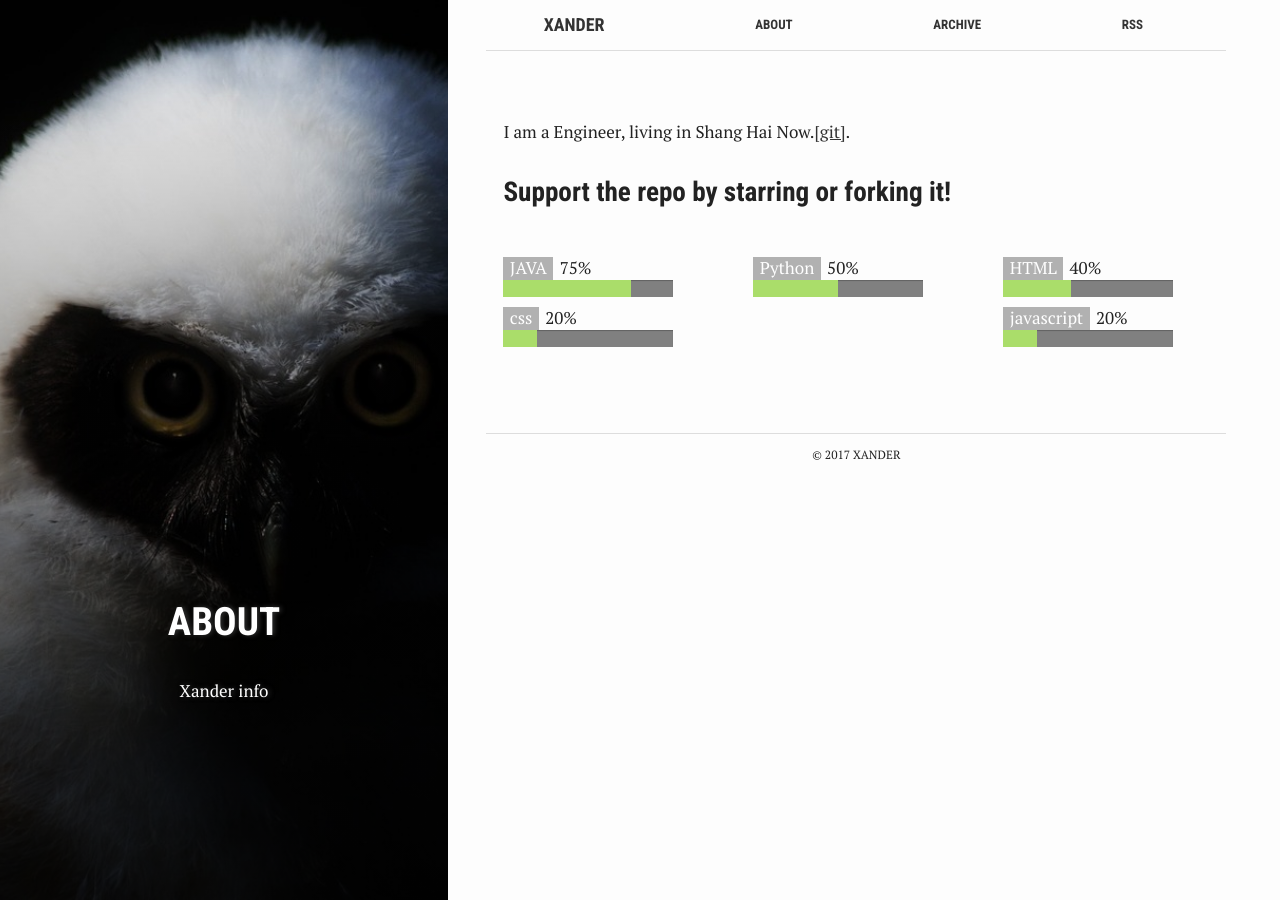
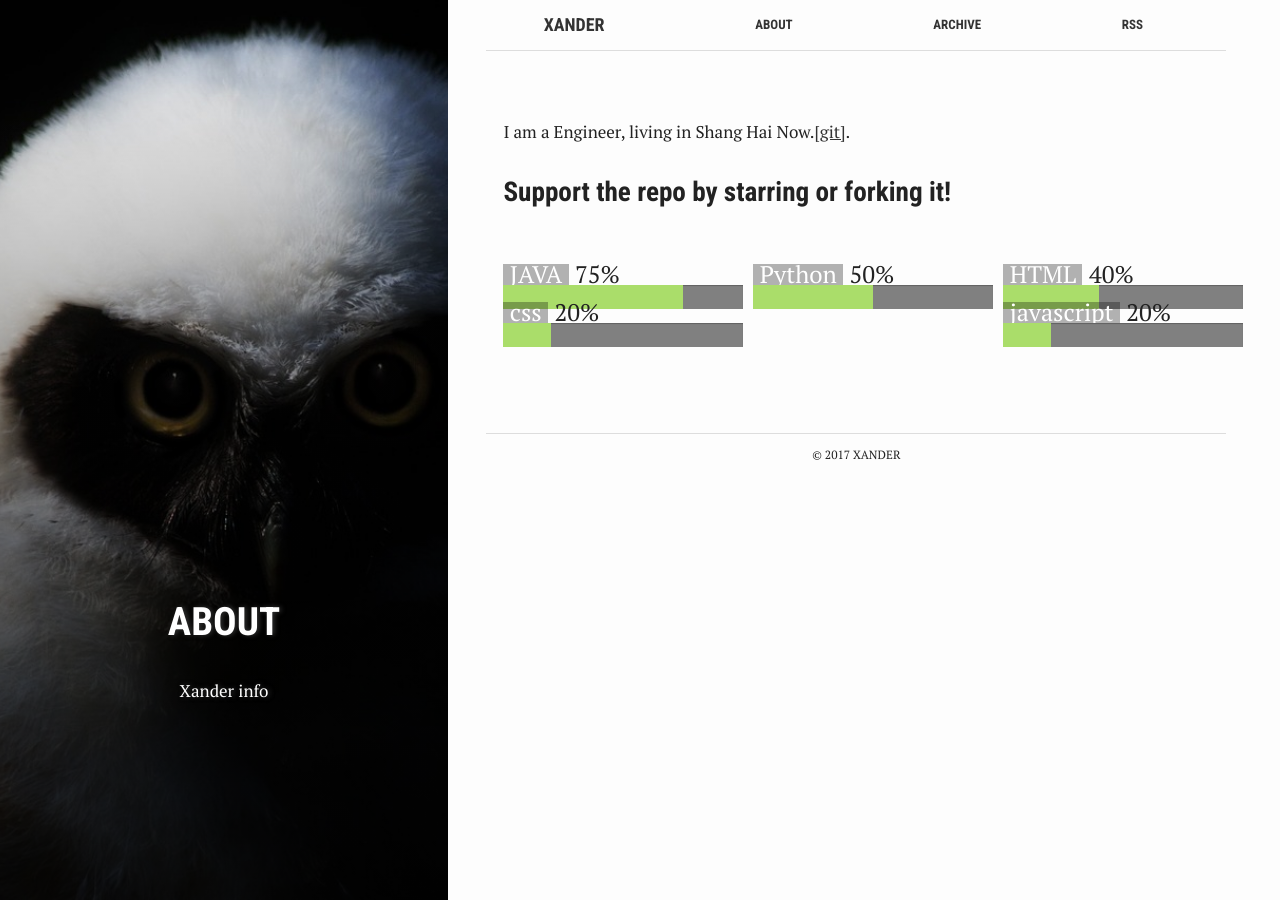
Before and after one commit to yyxiao/yyxiao.github.io, a Jekyll site: the page built from about.md, in a window 1280 px wide. Built offline with Jekyll 4.4.1, drawn with Linux system fonts in a browser that asks for light colours.

Commit message:
update scss param

```diff
--- a/assets/_sass/_skills.scss
+++ b/assets/_sass/_skills.scss
@@ -1,19 +1,21 @@
+$skill-length:1.5rem;
+
 #skills {
   height: 100px;
   width: 700px;
   display: flex;
   flex-wrap: wrap;
   justify-content: space-between;
-  padding-bottom: 1.5;
+  padding-bottom: $skill-length;
 
   div {
-    height: 1.5 * 0.9;
+    height: $skill-length * 0.9;
     width: 200px;
-    margin-bottom: 1.5 * 0.42;
+    margin-bottom: $skill-length * 0.42;
     position: relative;
     p {
-      font-size: 1.5;
-      line-height: 1.5 * 0.9;
+      font-size: $skill-length;
+      line-height: $skill-length * 0.9;
       height: inherit;
       display: block;
       position: absolute;
```
Also changed, not shown: 1 other file.
